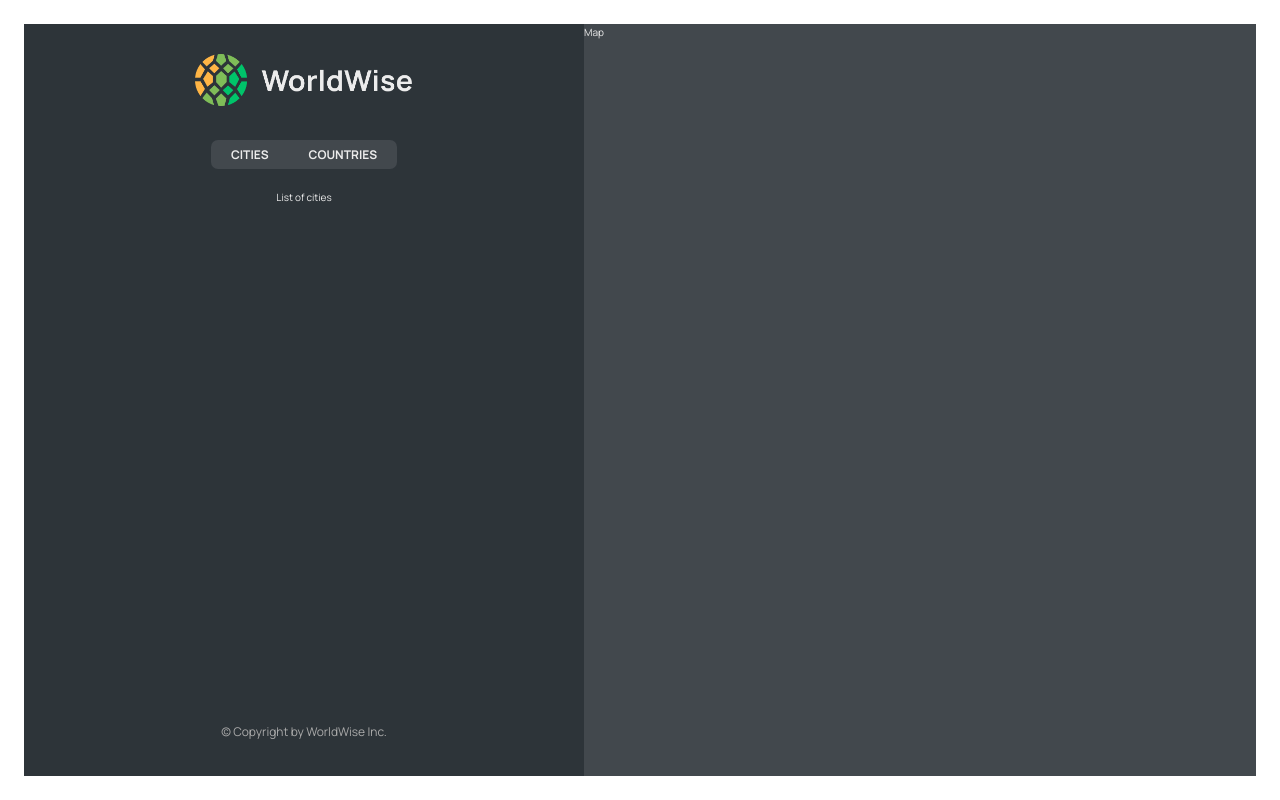
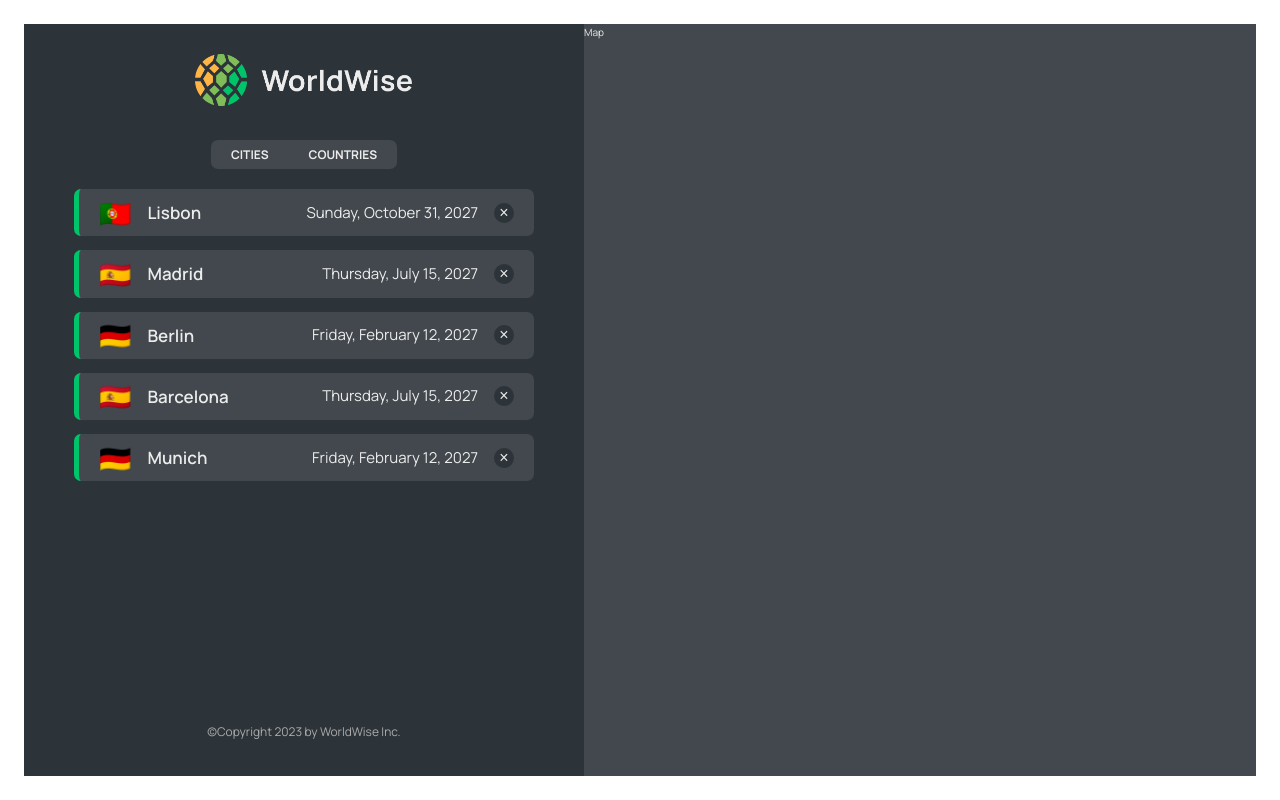
Before and after one commit to dumialex32/React-Place-Tracking-App, a React (Vite) app: page /app in a window 1280 px wide. Built offline with nearby package versions, Linux system fonts and the light colour scheme; data requests are answered from the project's data file.

Commit message:
Fifth commit

```diff
--- a/data/cities.json
+++ b/data/cities.json
@@ -34,7 +34,31 @@
         "lat": 52.53586782505711,
         "lng": 13.376933665713324
       },
-      "id": 98443197
+      "id": 984343197
+    },
+    {
+      "cityName": "Barcelona",
+      "country": "Spain",
+      "emoji": "🇪🇸",
+      "date": "2027-07-15T08:22:53.976Z",
+      "notes": "",
+      "position": {
+        "lat": 40.46635901755316,
+        "lng": -3.7133789062500004
+      },
+      "id": 1221806751
+    },
+    {
+      "cityName": "Munich",
+      "country": "Germany",
+      "emoji": "🇩🇪",
+      "date": "2027-02-12T09:24:11.863Z",
+      "notes": "Amazing 😃",
+      "position": {
+        "lat": 52.53586782505711,
+        "lng": 13.376933665713324
+      },
+      "id": 9722443197
     }
   ]
 }
--- a/package.json
+++ b/package.json
@@ -7,9 +7,11 @@
     "dev": "vite",
     "build": "vite build",
     "lint": "eslint . --ext js,jsx --report-unused-disable-directives --max-warnings 0",
-    "preview": "vite preview"
+    "preview": "vite preview",
+    "server": "json-server --watch data/cities.json --port 8000 --delay 500"
   },
   "dependencies": {
+    "json-server": "^0.17.4",
     "react": "^18.2.0",
     "react-dom": "^18.2.0",
     "react-router-dom": "^6.18.0"
--- a/src/App.jsx
+++ b/src/App.jsx
@@ -1,12 +1,40 @@
 import { BrowserRouter, Route, Routes } from "react-router-dom";
+import { useState } from "react";
+import { useEffect } from "react";
+
 import Product from "./pages/Product";
 import Homepage from "./pages/Homepage";
 import Pricing from "./pages/Pricing";
 import PageNotFound from "./pages/PageNotFound";
 import AppLayout from "./pages/AppLayout";
 import Login from "./pages/Login";
+import CityList from "./components/CityList";
+import CountryList from "./components/CountryList";
+import City from "./components/City";
 
 function App() {
+  const [cities, setCities] = useState([]);
+  const [isLoading, setIsLoading] = useState(false);
+
+  useEffect(() => {
+    async function fetchCities() {
+      try {
+        setIsLoading(true);
+        const res = await fetch("http://localhost:8000/cities");
+        if (!res.ok) throw new Error("No fetch data has been found");
+
+        const data = await res.json();
+
+        setCities(data);
+      } catch (err) {
+        console.error(err);
+      } finally {
+        setIsLoading(false);
+      }
+    }
+    fetchCities();
+  }, []);
+
   return (
     <div>
       <BrowserRouter>
@@ -16,9 +44,19 @@
           <Route path="pricing" element={<Pricing />} />
           <Route path="login" element={<Login />} />
           <Route path="app" element={<AppLayout />}>
-            <Route index element={<p>List of cities</p>} />
-            <Route path="cities" element={<p>list of cities</p>} />
-            <Route path="countries" element={<p>Countries</p>}></Route>
+            <Route
+              index
+              element={<CityList cities={cities} isLoading={isLoading} />}
+            />
+            <Route
+              path="cities"
+              element={<CityList cities={cities} isLoading={isLoading} />}
+            />
+            <Route path="cities/:id" element={<City />} />
+            <Route
+              path="countries"
+              element={<CountryList cities={cities} isLoading={isLoading} />}
+            ></Route>
             <Route path="form" element={<p>Form</p>} />
           </Route>
           <Route path="*" element={<PageNotFound />} />
--- a/src/components/City.jsx
+++ b/src/components/City.jsx
@@ -1,3 +1,4 @@
+import { useParams } from "react-router-dom";
 import styles from "./City.module.css";
 
 const formatDate = (date) =>
@@ -9,6 +10,8 @@
   }).format(new Date(date));
 
 function City() {
+  const x = useParams();
+
   // TEMP DATA
   const currentCity = {
     cityName: "Lisbon",
@@ -18,44 +21,43 @@
   };
 
   const { cityName, emoji, date, notes } = currentCity;
+  return <h1>City</h1>;
 
-  return (
-    <div className={styles.city}>
-      <div className={styles.row}>
-        <h6>City name</h6>
-        <h3>
-          <span>{emoji}</span> {cityName}
-        </h3>
-      </div>
+  // return (
+  //   <div className={styles.city}>
+  //     <div className={styles.row}>
+  //       <h6>City name</h6>
+  //       <h3>
+  //         <span>{emoji}</span> {cityName}
+  //       </h3>
+  //     </div>
 
-      <div className={styles.row}>
-        <h6>You went to {cityName} on</h6>
-        <p>{formatDate(date || null)}</p>
-      </div>
+  //     <div className={styles.row}>
+  //       <h6>You went to {cityName} on</h6>
+  //       <p>{formatDate(date || null)}</p>
+  //     </div>
 
-      {notes && (
-        <div className={styles.row}>
-          <h6>Your notes</h6>
-          <p>{notes}</p>
-        </div>
-      )}
+  //     {notes && (
+  //       <div className={styles.row}>
+  //         <h6>Your notes</h6>
+  //         <p>{notes}</p>
+  //       </div>
+  //     )}
 
-      <div className={styles.row}>
-        <h6>Learn more</h6>
-        <a
-          href={`https://en.wikipedia.org/wiki/${cityName}`}
-          target="_blank"
-          rel="noreferrer"
-        >
-          Check out {cityName} on Wikipedia &rarr;
-        </a>
-      </div>
+  //     <div className={styles.row}>
+  //       <h6>Learn more</h6>
+  //       <a
+  //         href={`https://en.wikipedia.org/wiki/${cityName}`}
+  //         target="_blank"
+  //         rel="noreferrer"
+  //       >
+  //         Check out {cityName} on Wikipedia &rarr;
+  //       </a>
+  //     </div>
 
-      <div>
-        <ButtonBack />
-      </div>
-    </div>
-  );
+  //     <div>{/* <ButtonBack /> */}</div>
+  //   </div>
+  // );
 }
 
 export default City;
--- /dev/null
+++ b/src/components/CityItem.jsx
@@ -0,0 +1,33 @@
+import styles from "./CityItem.module.css";
+import PropTypes from "prop-types";
+import { Link } from "react-router-dom";
+
+const formatDate = (date) =>
+  new Intl.DateTimeFormat("en", {
+    day: "numeric",
+    month: "long",
+    year: "numeric",
+    weekday: "long",
+  }).format(new Date(date));
+
+CityItem.propTypes = {
+  city: PropTypes.object,
+};
+
+function CityItem({ city }) {
+  const { cityName, country, emoji, date, id } = city;
+  {
+    return (
+      <li>
+        <Link to={`${id}`} className={styles.cityItem}>
+          <span className={styles.emoji}>{emoji}</span>
+          <h3 className={styles.name}>{cityName}</h3>
+          <time className={styles.date}>{formatDate(date)}</time>
+          <button className={styles.deleteBtn}>&times;</button>
+        </Link>
+      </li>
+    );
+  }
+}
+
+export default CityItem;
--- /dev/null
+++ b/src/components/CityList.jsx
@@ -0,0 +1,26 @@
+import PropTypes from "prop-types";
+import styles from "./CityList.module.css";
+import CityItem from "./CityItem";
+import Spinner from "./Spinner";
+import Message from "./Message";
+
+CityList.propTypes = {
+  cities: PropTypes.array,
+  isLoading: PropTypes.bool,
+};
+
+function CityList({ cities, isLoading }) {
+  console.log(cities);
+  if (isLoading) return <Spinner />;
+  if (!cities.length) return <Message message={"Add your first city!"} />;
+
+  return (
+    <ul className={styles.cityList}>
+      {cities.map((city) => (
+        <CityItem key={city.id} city={city} />
+      ))}
+    </ul>
+  );
+}
+
+export default CityList;
--- a/src/components/CountryItem.jsx
+++ b/src/components/CountryItem.jsx
@@ -1,4 +1,9 @@
 import styles from "./CountryItem.module.css";
+import PropTypes from "prop-types";
+
+CountryItem.propTypes = {
+  country: PropTypes.object,
+};
 
 function CountryItem({ country }) {
   return (
--- /dev/null
+++ b/src/components/CountryList.jsx
@@ -0,0 +1,35 @@
+import styles from "./CountryList.module.css";
+import PropTypes from "prop-types";
+import CountryItem from "./CountryItem";
+import Spinner from "./Spinner";
+
+CountryList.propTypes = {
+  cities: PropTypes.array,
+  isLoading: PropTypes.bool,
+};
+
+function CountryList({ cities, isLoading }) {
+  const countries = cities.reduce(
+    (arr, city) =>
+      arr.find((el) => el.country === city.country)
+        ? arr
+        : arr.concat({ country: city.country, emoji: city.emoji }),
+    []
+  );
+  console.log(countries);
+
+  return (
+    <>
+      {isLoading && <Spinner />}
+      {!isLoading && (
+        <ul className={styles.countryList}>
+          {countries.map((country, i) => (
+            <CountryItem key={i} country={country} />
+          ))}
+        </ul>
+      )}
+    </>
+  );
+}
+
+export default CountryList;
--- a/src/components/Footer.jsx
+++ b/src/components/Footer.jsx
@@ -4,7 +4,7 @@
   return (
     <footer className={styles.footer}>
       <p className={styles.copyright}>
-        &copy; Copyright {new Date().getFullYear} by WorldWise Inc.
+        &copy;Copyright {new Date().getFullYear()} by WorldWise Inc.
       </p>
     </footer>
   );
--- a/src/components/Message.jsx
+++ b/src/components/Message.jsx
@@ -1,4 +1,9 @@
 import styles from "./Message.module.css";
+import PropTypes from "prop-types";
+
+Message.propTypes = {
+  message: PropTypes.string,
+};
 
 function Message({ message }) {
   return (
```
Also changed, not shown: 1 other file (tests, documents, lock files or other folders).
